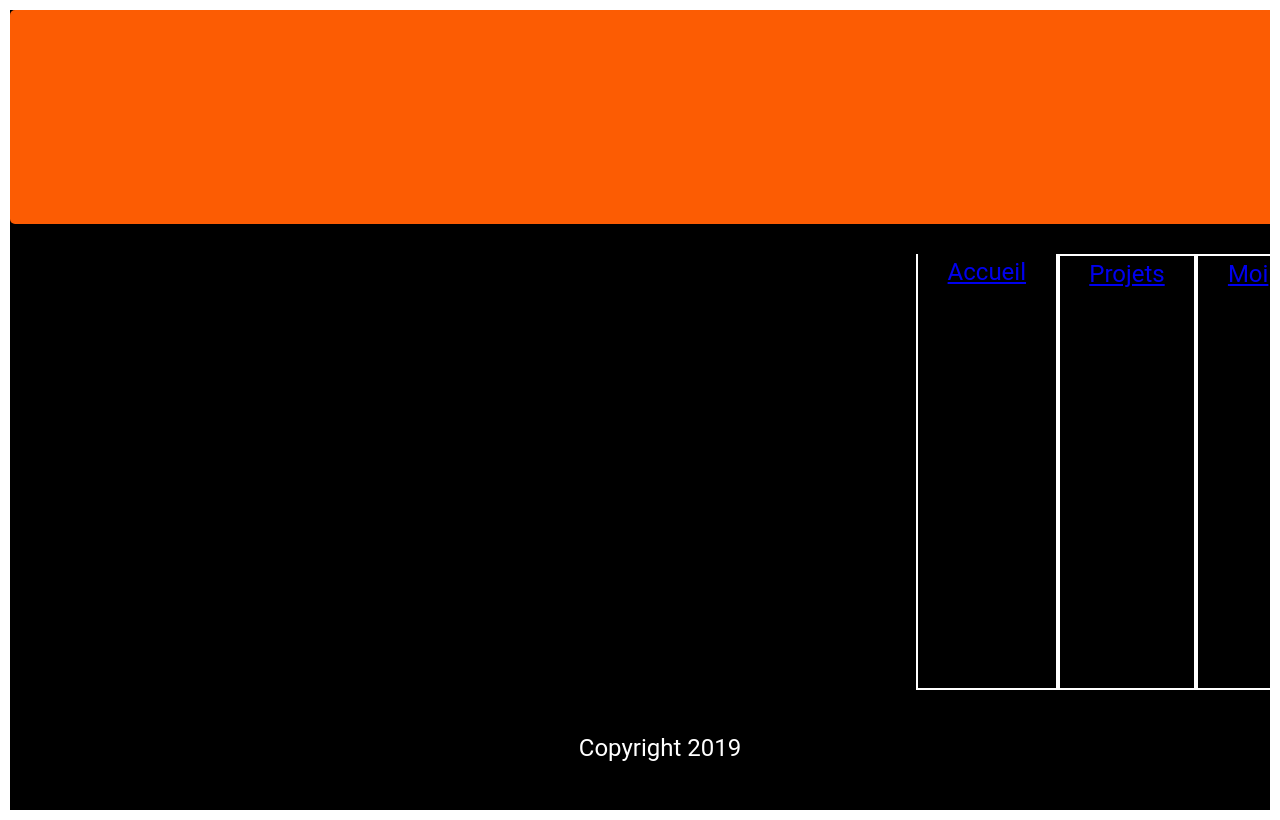
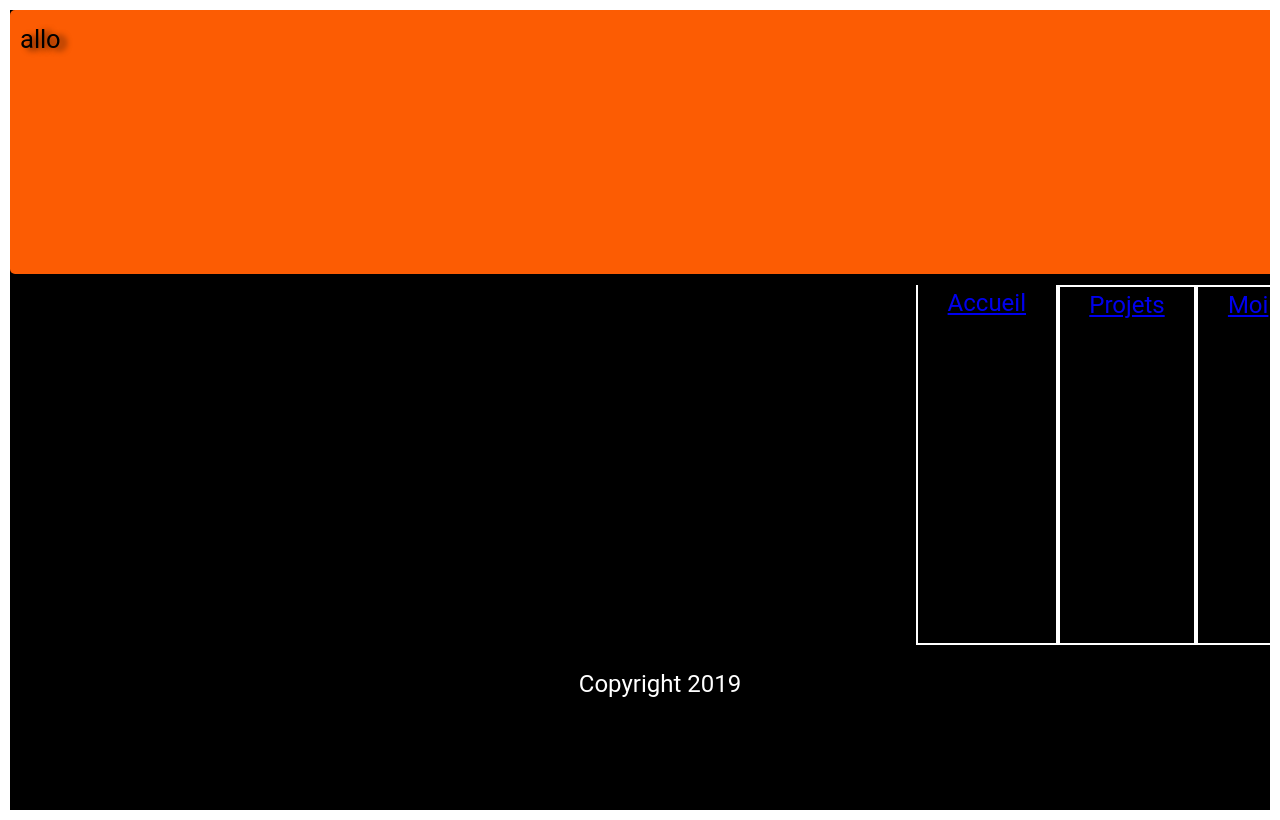
Before and after one commit to Jfbranchaud/TP1, a plain HTML site: page index.htm in a window 1280 px wide. Drawn offline with Linux system fonts and the light colour scheme.

Commit message:
positions des animations

```diff
--- a/index.htm
+++ b/index.htm
@@ -26,10 +26,11 @@
                             <a href="#">Projets</a>
                             <a href="#">Moi</a>
                         </nav> <!-- fin menu -->
-
+              <article></article>
             <h1></h1>
             <div class='ligne'></div>
             <h3></h3>
+            <article class='animation2'></article>
              </section>
             <footer class="box footer">Copyright 2019</footer>
         </main>
--- a/module_js/Introduction.js
+++ b/module_js/Introduction.js
@@ -14,10 +14,10 @@ export class Introduction {
      }}
      */
 
-    constructor(o, elementParent, fonction) {
+    constructor(chaine, elementParent, fonction) {
         //Récupérer les valeurs passées en paramètre
-        this.titrePrincipal = o.titrePrincipal;
-        this.titreSecondaire = o.titreSecondaire
+        this.titrePrincipal = chaine;
+
         this.elmParent = elementParent
         this.integrerIntro()
         this.fonction = fonction
@@ -39,18 +39,12 @@ export class Introduction {
             this.titrePrincipal,
             'rectangle')
 
-        let elmSecondaire = this.creerElement(elmConteneur,
-            'div',
-            this.titreSecondaire,
-            'rectangle')
 
-        let elmBouton = this.creerElement(elmConteneur,
-            'button',
-            'Commencer',
-            'bouton')
+
+
         /* On garde une référence sur la fonction terminerIntro */
-        let refTerminerIntro = this.terminerIntro.bind(this)
-        elmBouton.addEventListener('mousedown', this.terminerIntro.bind(this))
+     //   let refTerminerIntro = this.terminerIntro.bind(this)
+     //   elmBouton.addEventListener('mousedown', this.terminerIntro.bind(this))
     }
 
     creerElement(elmParent, balise, contenu, classCSS) {
--- a/module_js/application.js
+++ b/module_js/application.js
@@ -4,14 +4,16 @@ import {Introduction} from './Introduction.js' //
 import {AnimLettre} from './AnimLettre.js' //
 
 
-/* l'élement de la page qui contiendra les éléments créés dynamiquement */
-let elmPortfolio = document.querySelector('h1')
-let intro = new Introduction(contenuIntro, elmPortfolio, animationLettre)
-
 
 /* l'élement de la page qui contiendra les éléments créés dynamiquement */
-/*let elmNom = document.querySelector('h3')
-let intro = new Introduction(contenuIntro, elmNom, animationLettre)*/
+let elmHeader = document.querySelector('header')
+let elmPortfolio = document.querySelector('article')
+let elmNom = document.querySelector('.animation2')
+//let intro = new Introduction('allo', elmHeader,animationLettre)
+let  monAnimLettre = new AnimLettre('allo', elmHeader, finAnim)
+let Pf = new Introduction(contenuIntro.titrePrincipal, elmPortfolio)
+let Nom = new Introduction(contenuIntro.titreSecondaire, elmNom, animationLettre)
+
 
 
 
--- a/sass/layout/_layout.scss
+++ b/sass/layout/_layout.scss
@@ -58,9 +58,6 @@ body {
 		#chkBoutonBurger {
 			display: none;
 		}
-
-
-
 
 
 .content {
@@ -155,7 +152,7 @@ body {
 	}
 
 	.conteneur {
-		grid-gap: 20px;
+		grid-gap:1px;
 		grid-template-columns: 120px auto 120px;
 		grid-template-areas:
 			"header  header  header"
@@ -188,6 +185,7 @@ body {
 
 
 .footer {
+	min-height:50px;
 	background-color: black;
 	color:white;
 }
```
Also changed, not shown: css/style.css, module_js/contenuIntro.js (line endings or trailing spaces), 1 other file.
